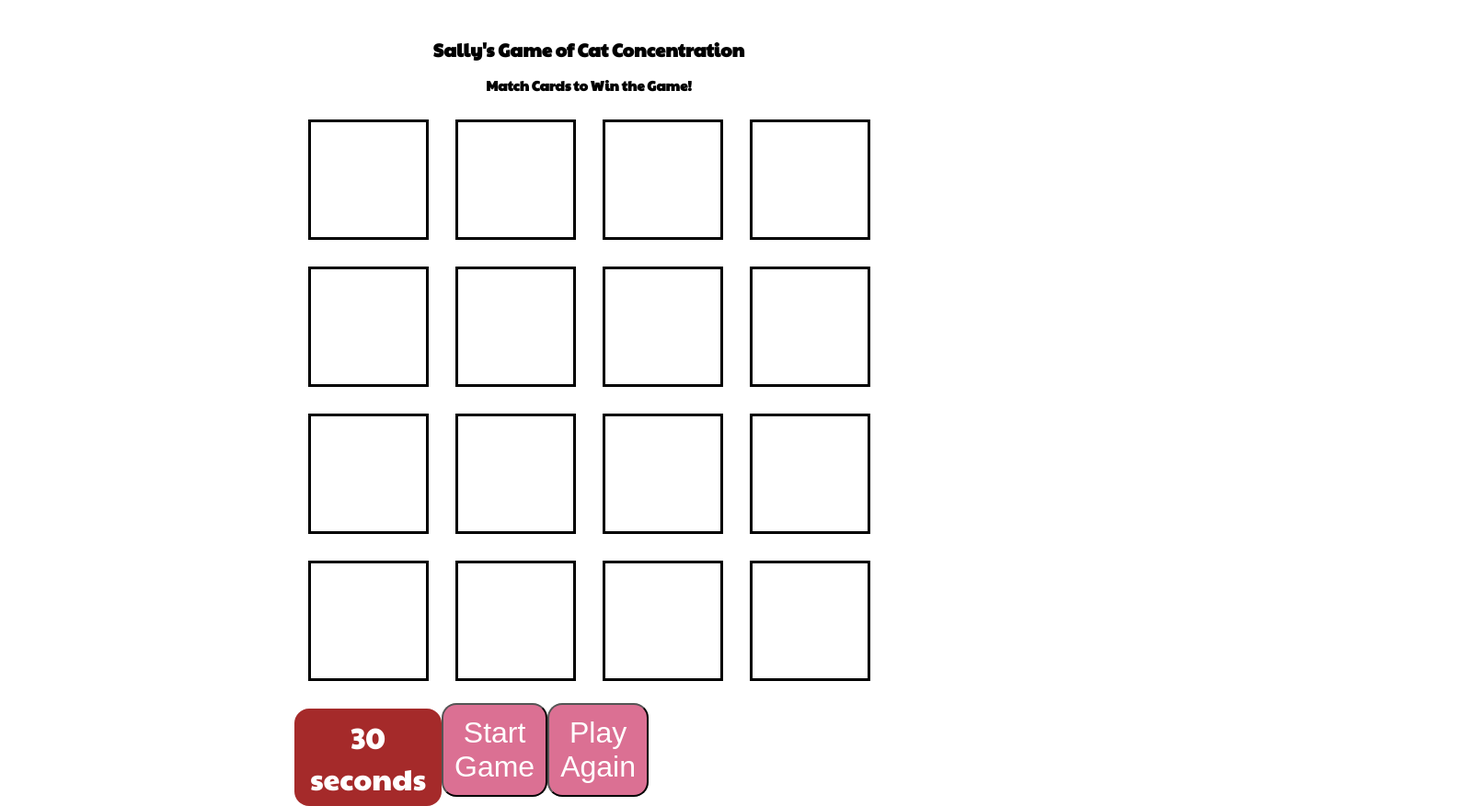
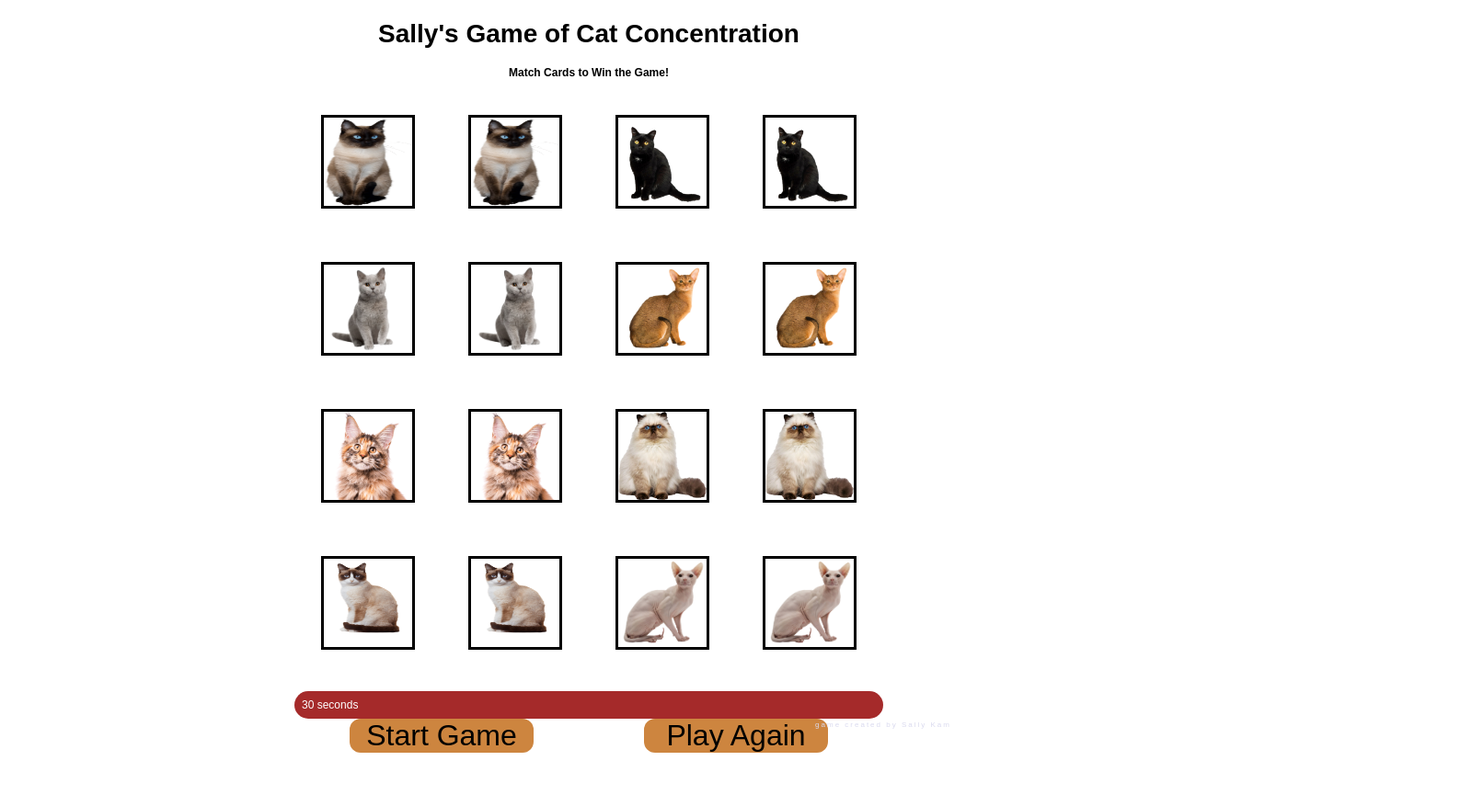
Before and after one commit to sally-kam/concentrationGame, a plain HTML site: page index.html in a window 1280 px wide. Shown: the whole page at 92% size, 1600 px wide, since content can reach past the window. After the commit the page ends 819 px from the top, so only its background shows below. Drawn offline with Linux system fonts and the light colour scheme.

Commit message:
updating js

```diff
--- a/css/style.css
+++ b/css/style.css
@@ -1,19 +1,17 @@
 body {
-    text-align: center;
-    height:5vh;
     background-image: url(/imgs/background.jpg);
-    background-position:center;
     height: 100vh;
-    margin: 2px;
     display: flex;
     flex-direction: column;
     justify-content: center;
     align-items: center;
-    padding-top: 50px;
     background-size: cover;
-    font-family: "Paytone One";
-    font-size: 10px;
+    background-position: center;
+    background-attachment: fixed;
+    overflow: hidden;
+    text-align: center;
 }
+
 .boardGame {
     display: grid;
     grid-template-columns: repeat(4, 20vmin);
@@ -22,8 +20,8 @@ body {
     border-radius: 5vmin;
     text-align: center;
 }
-.timer{
-    margin-top: 2vmin;
+#timer{
+    margin: auto;
     padding: 1.0vmin;
     background-color: brown;
     color: white;
@@ -33,8 +31,8 @@ body {
     text-align: center;
 }
 .cardImage {
-    height: 125px;
-    width: 125px;
+    height: 12vmin;
+    width: 12vmin;
     display: grid;
     justify-content: space-between;
     justify-self: center;
@@ -49,17 +47,64 @@ body {
     text-align: center;
 }
 button {
-    margin-top: 2vmin;
-    padding: 1.5vmin;
-    background-color: palevioletred;
-    color: white;
-    border-radius: 2vmin;
+    margin: auto;
+    cursor: pointer;
+    position: relative;
+    overflow: hidden;
+    border: none;
+    background: peru;
+    border-radius: 12px;
+    border: none;
+    padding: 0;
+    outline-offset: 4px;
+    width: 25vmin;
     font-size: 4vmin;
-    margin:auto;
-    text-align: center;
   }
   section {
     display: flex;
     flex-direction:row;
     align-items: center;
+    text-align: center;
   }
+
+
+
+h1 {
+    margin-top: 3vmin;
+    font-family: 'press start 2p', sans-serif;
+    font-size: 3.5vmin;
+}
+
+#timer, h2 {
+    font-family: 'press start 2p', sans-serif;
+    font-size: 1.5vmin;
+}
+
+#timer {
+    margin-top: 2vmin;
+}
+
+
+main img {
+    margin: auto;
+    width: 10vmin;
+    cursor: pointer;
+}
+
+main img:hover {
+    transform: scale(1.1);
+    transition: transform 150ms;
+}
+
+footer {
+    font-family: 'press start 2p', sans-serif;
+    font-size: 1vmin;
+    letter-spacing: 2px;
+    color: #DADAEF;
+    position: absolute;
+    bottom: 0;
+    width: 100%;
+    height: 2vmin;
+    text-align: center;
+    margin: auto;
+}
--- a/index.html
+++ b/index.html
@@ -13,25 +13,26 @@
     <div class="container">
     <h1>Sally's Game of Cat Concentration</h1>
     <h2>Match Cards to Win the Game!</h2>
-        <section class="boardGame">
-            <div class="cardImage"></div>
-            <div class="cardImage"></div>
-            <div class="cardImage"></div>
-            <div class="cardImage"></div>
-            <div class="cardImage"></div>
-            <div class="cardImage"></div>
-            <div class="cardImage"></div>
-            <div class="cardImage"></div>
-            <div class="cardImage"></div>
-            <div class="cardImage"></div>
-            <div class="cardImage"></div>
-            <div class="cardImage"></div>
-            <div class="cardImage"></div>
-            <div class="cardImage"></div>
-            <div class="cardImage"></div>
-            <div class="cardImage"></div>
+        <main class="boardGame">
+            <img src="imgs/birman-cat.png" class="cardImage"></img>
+            <img src="imgs/birman-cat.png" class="cardImage"></img>
+            <img src="imgs/bombay-cat.png" class="cardImage"></img>
+            <img src="imgs/bombay-cat.png" class="cardImage"></img>
+            <img src="imgs/British-Shorthair-Cat-PNG-File.png" class="cardImage"></img>
+            <img src="imgs/British-Shorthair-Cat-PNG-File.png" class="cardImage"></img>
+            <img src="imgs/Golden-Abyssinian-Cat-PNG-File.png" class="cardImage"></img>
+            <img src="imgs/Golden-Abyssinian-Cat-PNG-File.png" class="cardImage"></img>
+            <img src="imgs/Maine-Coon-Cat-PNG-Free-Download.png" class="cardImage"></img>
+            <img src="imgs/Maine-Coon-Cat-PNG-Free-Download.png" class="cardImage"></img>
+
+            <img src="imgs/Persian-Cat-Transparent.png" class="cardImage"></img>
+            <img src="imgs/Persian-Cat-Transparent.png" class="cardImage"></img>
+            <img src="imgs/snowshoe-cat.png" class="cardImage"></img>
+            <img src="imgs/snowshoe-cat.png" class="cardImage"></img>
+            <img src="imgs/Sphynx-Cat-PNG-Image.png" class="cardImage"></img>
+            <img src="imgs/Sphynx-Cat-PNG-Image.png" class="cardImage"></img>
         </main>
-        <section class="timer">
+        <section id="timer">
             30 seconds
         </section>
         <section class="buttons">
@@ -40,4 +41,7 @@
         </section>
     </main>
 </body>
+<footer>
+    game created by Sally Kam
+</footer>
 </html>
--- a/js/game.js
+++ b/js/game.js
@@ -1 +1,57 @@
-console.log('hello!')
+// /----- constants -----/
+// -define the array of cards
+var allFrontCards = [
+    { img: 'imgs/birman-cat.png'},
+    { img: 'imgs/bombay-cat.png'},
+    { img: 'imgs/British-Shorthair-Cat-PNG-File.png'},
+    { img: 'imgs/Golden-Abyssinian-Cat-PNG-File.png'},
+    { img: 'imgs/Maine-Coon-Cat-PNG-Free-Download.png'},
+    { img: 'imgs/Persian-Cat-Transparent.png'},
+    { img: 'imgs/snowshoe-cat.png'},
+    { img: 'imgs/Sphynx-Cat-PNG-Image.png'},
+  ];
+const backCard = 'imgs/pawprint.png';
+
+// /----- state variables -----/
+// -define the matched pair of cards
+// -define the flipped pair of cards
+let cards;
+
+// /----- cached elements -----/
+// -define results variable
+// -define the init function
+// -define the start function
+// -define the timer function
+const timerEl = document.getElementById('timer');
+
+// /----- event listeners -----/
+// -add variable when cards are flipped
+// -add variable when start buttion is clicked
+// -add variable when restart button is clicked
+// -add variable when cards are unmatched
+
+
+// /----- functions -----/
+init();
+
+//initialize all state, then call render()
+// -add init function
+// -add render function
+// -add timer function
+// -add results function
+// -add flipping card function
+// -add click function
+// -add shuffle function
+
+function init() {
+    cards = getShuffledCards();
+    render();
+  }
+
+  function render() {
+
+  }
+
+  function getShuffledCards() {
+
+  }
```
